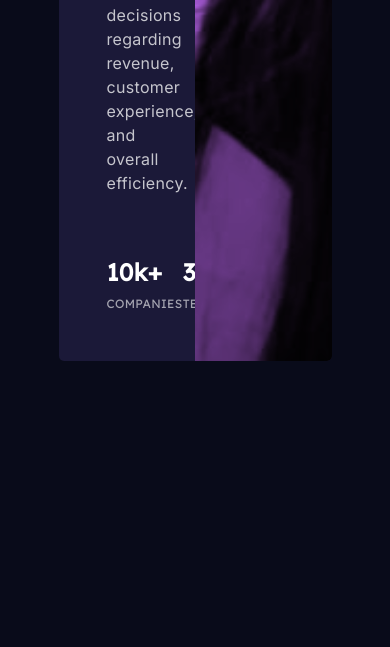
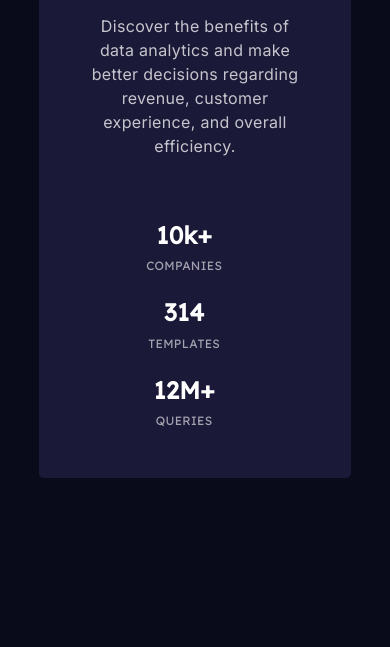
Before and after one commit to Bolecek/stats-preview-card-component, a plain HTML site: page index.html in a window 390 px wide. Shown: the part 738-1385 px from the top of the page. Before the commit the page ends 1268 px from the top, so only its background shows below. Drawn offline with Linux system fonts and the light colour scheme.

Commit message:
Responsive mobile version

```diff
--- a/css/style.css
+++ b/css/style.css
@@ -73,3 +73,47 @@ span {
 }
 
 /* media queries */
+@media (max-width: 850px) {
+  .card {
+    margin-top: 0;
+  }
+  .left, .right {
+    grid-column-start: 1;
+    grid-column-end: 3;
+  }
+  .right {
+    background: url('../images/image-header-mobile.jpg') hsl(277, 64%, 61%);
+    min-height: 300px;
+    border-radius: 5px 5px 0 0;
+    grid-row: 1;
+  }
+  .left {
+    text-align: center;
+  }
+  .stats {
+    flex-direction: column;
+  }
+  .stats>div {
+    padding-bottom: 1.5rem;
+  }
+  .stats>div:last-child {
+    padding-bottom: 0;
+  }
+
+}
+
+@media (max-width: 1300px) {
+
+}
+
+@media (max-width: 1300px) {
+  .card {
+    width: 80vw;
+    margin: 20vh auto;
+    grid-template-columns: 40vw 40vw;
+  }
+
+  .stats {
+    width: 90%;
+  }
+}
```
